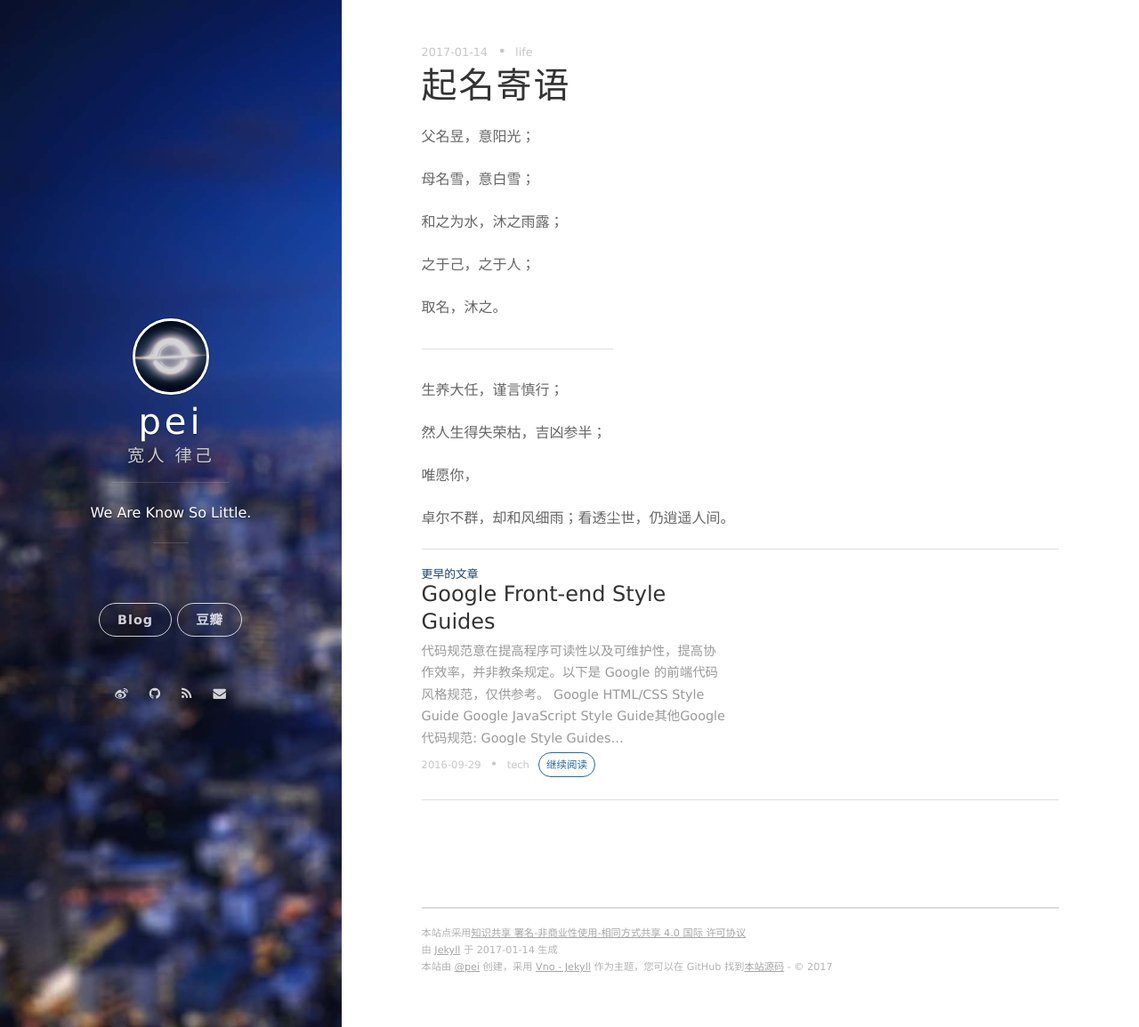
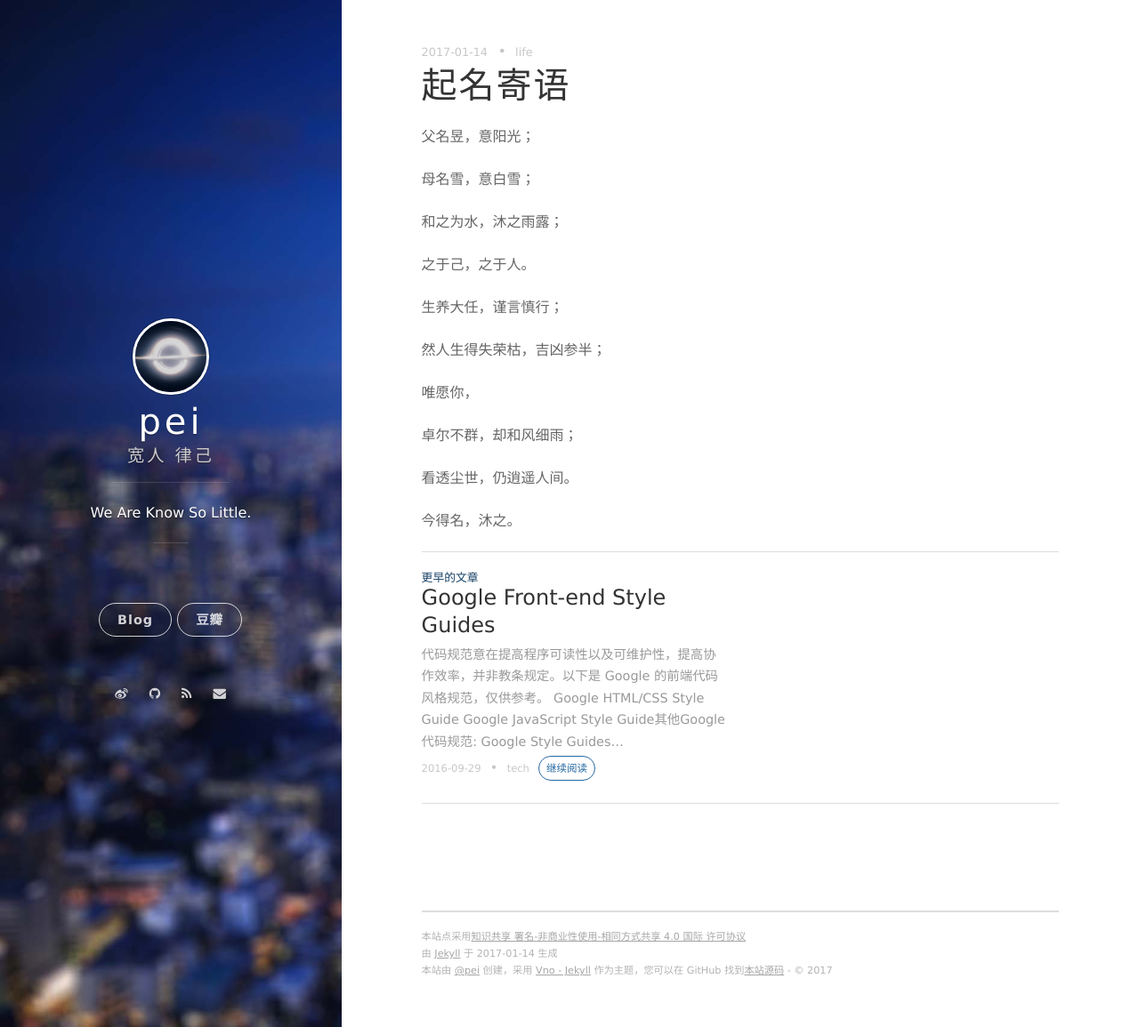
Before and after one commit to peiyucn/peiyucn.github.io, a Jekyll site: the page built from _posts/2017-01-15-message-for-baby.md, in a window 1280 px wide and 1155 px high. Shown: the whole window at 89% size. Built offline with Jekyll 4.4.1, drawn with Linux system fonts in a browser that asks for light colours; nearby versions of some CDN libraries; comment, search, counter and statistics services are not loaded.

Commit message:
update blog

```diff
--- a/_posts/2017-01-15-message-for-baby.md
+++ b/_posts/2017-01-15-message-for-baby.md
@@ -11,11 +11,7 @@ tags: life
 
 和之为水，沐之雨露；
 
-之于己，之于人；
-
-取名，沐之。
-
-***
+之于己，之于人。
 
 生养大任，谨言慎行；
 
@@ -23,4 +19,8 @@ tags: life
 
 唯愿你，
 
-卓尔不群，却和风细雨；看透尘世，仍逍遥人间。
+卓尔不群，却和风细雨；
+
+看透尘世，仍逍遥人间。
+
+今得名，沐之。
```
